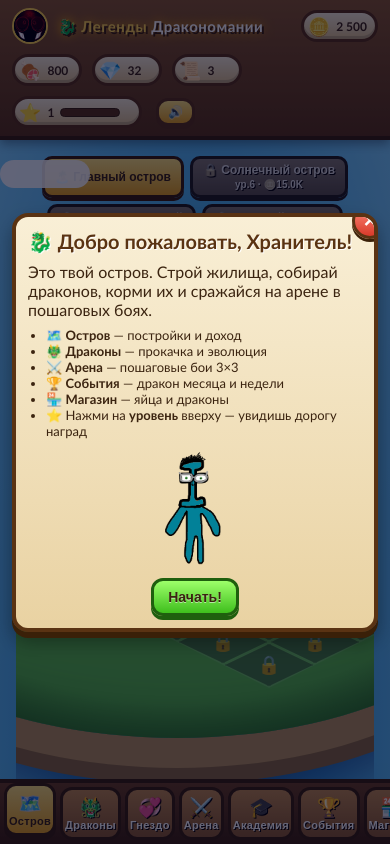
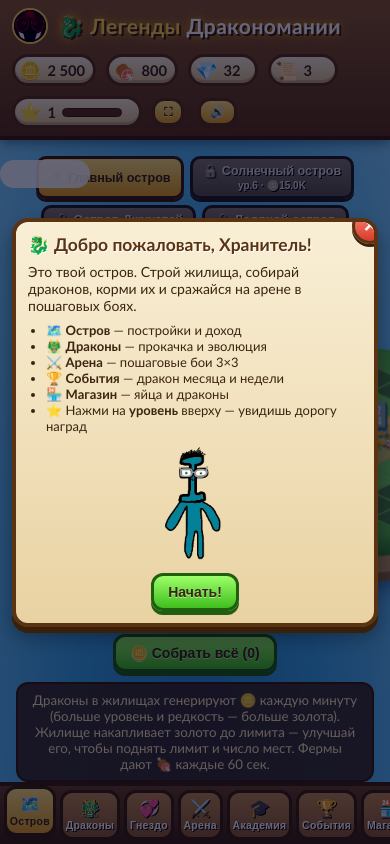
Before and after one commit to charliedzefri-prog/dragons, a plain HTML site: page index.html in a window 390 px wide. Drawn offline with Linux system fonts and the light colour scheme.

Commit message:
Адаптивный масштаб под мониторы, остров на весь экран, кнопка полного экрана

```diff
--- a/game.js
+++ b/game.js
@@ -100,6 +100,13 @@ $$("#navbar button").forEach(b=>b.onclick=()=>{if(B){toast("⚔️ Сначал
 document.addEventListener("click",e=>{if(e.target.closest&&e.target.closest("button:not(.skillbtn)"))SFX.click()},true);
 
 /* ================= КАРТА ================= */
+// Масштабируем остров под доступную ширину/высоту экрана (крупнее на больших мониторах, целиком на маленьких)
+function fitIsland(){const fit=$("#isofit");if(!fit)return;const iso=$(".iso",fit);const W=iso.offsetWidth,H=iso.offsetHeight;
+  const availW=fit.parentElement.clientWidth-20;const availH=Math.max(320,window.innerHeight-fit.getBoundingClientRect().top-170);
+  const s=Math.max(.55,Math.min(availW/W,availH/H,2.2));iso.style.transform=`scale(${s})`;iso.style.transformOrigin="top center";fit.style.width=W*s+"px";fit.style.height=H*s+"px";fit.style.margin="0 auto"}
+window.addEventListener("resize",()=>{fitIsland();document.documentElement.style.setProperty("--vw",window.innerWidth+"px")});
+function toggleFullscreen(){const d=document;if(!d.fullscreenElement){(d.documentElement.requestFullscreen||d.documentElement.webkitRequestFullscreen).call(d.documentElement).catch(()=>toast("Браузер не разрешил полный экран"))}else (d.exitFullscreen||d.webkitExitFullscreen).call(d)}
+document.addEventListener("fullscreenchange",()=>{const b=$("#fsbtn");if(b)b.textContent=document.fullscreenElement?"🗗":"⛶";setTimeout(fitIsland,100)});
 function habLvl(t){return t.lvl||1}
 function habRate(t){const b=BUILDINGS[t.b];let r=0;t.dragons.forEach(id=>{const o=S.dragons[id];if(o)r+=GOLD_PER_MIN(b,o.lvl,RARITY[dInfo(id).rarity].mult)});return r}
 function habStored(t){const b=BUILDINGS[t.b];if(!b||!b.el)return 0;return Math.min(HAB_STORE(b,habLvl(t)),Math.floor(habRate(t)*(Date.now()-t.last)/60000))}
@@ -121,9 +128,10 @@ function renderMap(){
     tiles+=tileHtml(t,i,left,top,x+y)}
   root.innerHTML=`${clouds}<div class="map-wrap"><div class="isl-tabs">${ISLANDS.map((df,k)=>{const owned=S.islands.some(x=>x.id===df.id);const ci=S.islands.findIndex(x=>x.id===df.id);return `<button class="${ci===S.cur?"active":""} ${owned?"":"lockb"}" data-isl="${k}">${owned?"🏝️":"🔒"} ${df.name}${owned?"":`<br><small>ур.${df.req} · ${costStr(df.cost)}</small>`}</button>`}).join("")}</div>
   <div class="island-name">🏝️ ${def.name}</div>
-  <div class="iso-scroll"><div class="iso" style="width:${W}px;height:${H+120}px"><div class="iso-base" style="width:${W+60}px;height:${H+60}px;left:-30px;top:-10px;background:radial-gradient(ellipse at 50% 40%,${def.theme},${def.theme} 60%,#2c5a22)"></div>${tiles}</div></div>
+  <div class="iso-scroll"><div class="iso-fit" id="isofit"><div class="iso" style="width:${W}px;height:${H+120}px"><div class="iso-base" style="width:${W+60}px;height:${H+60}px;left:-30px;top:-10px;background:radial-gradient(ellipse at 50% 40%,${def.theme},${def.theme} 60%,#2c5a22)"></div>${tiles}</div></div></div>
   ${moveFrom!==null?`<div class="map-hint" style="background:#c0506e">📦 Режим перемещения: выбери пустую клетку (или нажми на здание ещё раз для отмены)</div>`:""}<div class="row" style="justify-content:center"><button class="btn green" id="collectall">🪙 Собрать всё (${fmt(allTiles().reduce((a,t)=>a+habStored(t),0))})</button></div><div class="map-hint">Драконы в жилищах генерируют 🪙 каждую минуту (больше уровень и редкость — больше золота). Жилище накапливает золото до лимита — улучшай его, чтобы поднять лимит и число мест. Фермы дают 🍖 каждые 60 сек.</div></div>`;
   $$(".itile",root).forEach(el=>el.onclick=()=>tileClick(+el.dataset.i));
+  fitIsland();
   $("#collectall",root).onclick=()=>{let g=0;allTiles().forEach(t=>{const v=habStored(t);if(v>0){g+=v;t.last=Date.now()}});if(!g){toast("Пока нечего собирать");return}S.gold+=g;addXP(Math.min(120,10+Math.ceil(g/20)));save();updateTop();renderMap();toast(`+🪙${fmt(g)}`)};
   $$("[data-isl]",root).forEach(b=>b.onclick=()=>{const df=ISLANDS[+b.dataset.isl];const ci=S.islands.findIndex(x=>x.id===df.id);
     if(ci>=0){S.cur=ci;moveFrom=null;save();renderMap();return}
@@ -910,6 +918,8 @@ load();
 const _day=new Date().toDateString();if(S.lastDaily!==_day){S.lastDaily=_day;S.scrolls=(S.scrolls||0)+SCROLL_DAILY;S.gems+=2;setTimeout(()=>toast(`🎁 Ежедневный подарок: +📜${SCROLL_DAILY} свитков, +💎2`),800)}
 const _off=allTiles().reduce((a,t)=>a+habStored(t),0);if(_off>0)toast(`🌙 В жилищах накопилось 🪙${fmt(_off)} — собери на острове!`);S.lastLogin=Date.now();save();
 updateTop();show("map");netConnect();
+const _fs=document.createElement("button");_fs.id="fsbtn";_fs.className="btn sm";_fs.textContent="⛶";_fs.title="Полный экран (F11 / F)";_fs.onclick=toggleFullscreen;$("#topbar").append(_fs);
+document.addEventListener("keydown",e=>{if(e.code==="KeyF"&&!e.target.matches("input,textarea")&&!B)toggleFullscreen()});
 const _mb=document.createElement("button");_mb.id="musbtn";_mb.className="btn sm";_mb.textContent=S.music?"🔊":"🔇";_mb.title="Музыка";_mb.onclick=toggleMusic;$("#topbar").append(_mb);
 const _av=document.createElement("img");_av.id="avatar";_av.className="av";_av.onclick=()=>show("friends");$("#topbar").prepend(_av);updateTop();
 // приветствие
--- a/style.css
+++ b/style.css
@@ -4,8 +4,9 @@
   --panel:#f6e7c8;--panel2:#e9d2a2;--ink:#3b2410;--sky:#7fd3ff;--grass:#5cbf4a;
   --fire:#ff6a2a;--water:#3ea7ff;--nature:#5ec93a;--dark:#7b3fc7;--light:#ffe561;--metal:#a9b4c2;--earth:#b8793c;--wind:#7de5d5;--ice:#9fe8ff;--electric:#ffe000;--legend:#ff4fe6;
 }
+html{font-size:clamp(14px,0.42vw + 11px,22px)}
 html,body{height:100%;font-family:"Trebuchet MS","Segoe UI",Arial,sans-serif;background:#123;color:var(--ink);overflow:hidden;user-select:none}
-#app{height:100%;display:flex;flex-direction:column;max-width:1200px;margin:0 auto;background:linear-gradient(#5fc9ff,#a9e6ff);position:relative}
+#app{height:100%;display:flex;flex-direction:column;width:100%;margin:0 auto;background:linear-gradient(#5fc9ff,#a9e6ff);position:relative}
 
 /* ------ TOPBAR ------ */
 #topbar{display:flex;align-items:center;gap:10px;padding:8px 12px;background:linear-gradient(#8a5a2b,#5a3313);border-bottom:4px solid #3a2008;box-shadow:0 4px 10px rgba(0,0,0,.35);z-index:5;flex-wrap:wrap}
@@ -382,3 +383,26 @@ html,body{height:100%;font-family:"Trebuchet MS","Segoe UI",Arial,sans-serif;bac
 .dr-search{padding:0 14px 8px}.dr-search input{width:100%;font:inherit;font-weight:700;padding:8px 12px;border-radius:10px;border:3px solid #5a3313;background:#fff8e6;box-sizing:border-box}
 .chips{display:flex;flex-wrap:wrap;gap:4px;margin-top:6px}.chip{font:inherit;font-size:13px;font-weight:900;padding:3px 9px;border-radius:12px;border:2px solid #5a3313;background:#fff8e6;cursor:pointer}.chip.on{background:#ffd54a;box-shadow:0 0 0 2px #3a2008}
 .mm-grid{display:flex;flex-direction:column;gap:6px;margin-top:8px}.opp.mm.easy{border-left:6px solid #4caf50}.opp.mm.normal{border-left:6px solid #ffb300}.opp.mm.hard{border-left:6px solid #ff3b2a}
+
+/* ===== адаптивный масштаб под разные мониторы ===== */
+body{font-size:1rem}
+.btn{font-size:1rem}.btn.sm{font-size:.85rem}
+#topbar{font-size:1.05rem}.logo{font-size:1.5rem}.res{font-size:1rem}.res b{font-size:1.05em}
+#navbar button{font-size:1.2rem;padding:.4rem .2rem}#navbar button span{font-size:.75rem}
+.panel h2{font-size:1.25rem}.panel,.desc,.skill,.stat,.map-hint{font-size:.95rem}
+.iso-scroll{max-width:none;overflow:visible;padding:10px 10px 20px}
+.iso-fit{position:relative;overflow:visible}
+.isl-tabs{max-width:none}.isl-tabs button{font-size:.9rem}
+.island-name{font-size:1.5rem}
+.dr-grid{grid-template-columns:repeat(auto-fill,minmax(clamp(120px,9vw,180px),1fr))}
+.dr-card .nm{font-size:.85rem}
+.arena{max-width:1500px;margin:0 auto;width:100%}
+.arena-menu{max-width:1400px;margin:0 auto}
+.arena-field{min-height:clamp(300px,42vh,560px)}
+.fighter{width:clamp(78px,8vw,140px)}.fighter img{width:clamp(70px,7.5vw,130px);height:clamp(88px,9.5vw,165px)}
+.skillbtn{font-size:.95rem;padding:.5rem}.skillbtn small{font-size:.75rem}
+.camp,.pvp-menu{max-width:1300px}
+.cnode{width:clamp(120px,9vw,170px)}.cnode.boss{width:clamp(150px,11vw,210px)}.cn-img{height:clamp(64px,5vw,96px)}.cn-img img{height:100%}.cn-name{font-size:.85rem}
+.dlg{width:min(1100px,100%)}.dlg-img{height:clamp(200px,24vh,320px);max-width:clamp(180px,16vw,300px)}.dlg-text{font-size:1.15rem}
+.modal{width:min(96vw,clamp(560px,45vw,900px));font-size:1rem}
+@media(min-width:1600px){.tile .dr-mini{width:44px;height:44px}.modal{max-width:1000px}}
```
